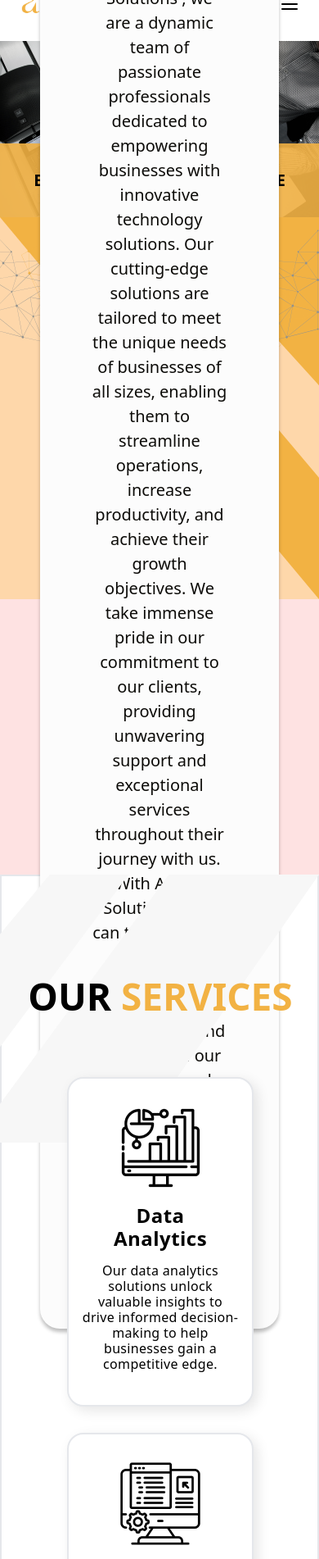
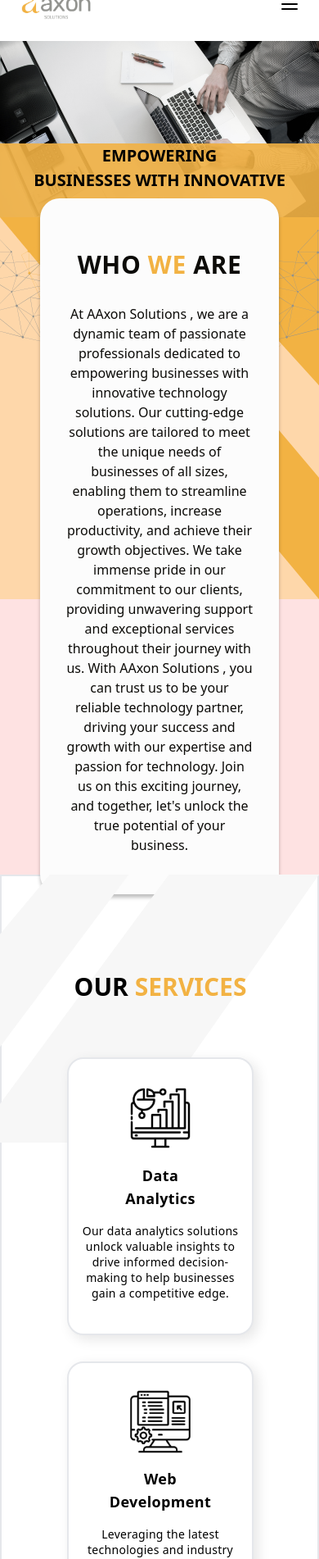
Before and after one commit to Junaid-Nazir-828/AaxonWebsiteResponsive, a Next.js app: page / in a window 390 px wide. Shown: the part 40-1942 px from the top of the page at 82% size. Built offline with nearby package versions, Linux system fonts and the light colour scheme.

Commit message:
added some responsive properties

```diff
--- a/components/Comments.js
+++ b/components/Comments.js
@@ -11,7 +11,7 @@ export default function Comments() {
                     </div>
 
                     <div>
-                        <div className="mt-24 grid xl:grid-cols-3 xl:gap-x-8 xl:gap-y-8 md:grid-cols-2 md:gap-x-8 md:gap-y-8 grid-cols-1 gap-y-8 mx-40">
+                        <div className="mt-24 grid xl:grid-cols-3 xl:gap-x-8 xl:gap-y-8 md:grid-cols-2 md:gap-x-8 md:gap-y-8 grid-cols-1 gap-y-8 lg:mx-40 mx-20">
                             {/* upper block */}
                             <div className=" rounded-[24px] px-[31px] py-[25px] shadow-[2px_15px_15px_0px_#00000017] bg-white">
                                 {/* picture and title */}
--- a/components/Techs.js
+++ b/components/Techs.js
@@ -8,9 +8,9 @@ export default function Techs() {
                     <img src="Group 25.svg"></img>
                 </div>
             </div>
-            <div className="lg:h-[97vh] h-[180vh] border-2">
+            <div className="lg:h-[97vh] sm:h-[160vh] h-[145vh] border-2">
                 <div className="absolute">
-                    <div className="flex justify-center pt-28 font-bold text-[46px] color-primary">
+                    <div className="flex justify-center pt-28 font-bold sm:text-[46px] text-[30px] color-primary">
                         <div>
                             OUR <span className="text-[#F2B243]">SERVICES</span>
                         </div>
@@ -20,12 +20,12 @@ export default function Techs() {
                     <div className="flex lg:flex-row flex-col lg:gap-x-8 gap-y-8 mt-16 mx-20">
                         <div className="border-2 text-center shadow-[5px_5px_16px_0px_#0000001A] rounded-[20px] bg-white">
                             <div className="flex justify-center mt-8">
-                                <img src="data analytics.png"></img>
+                                <img src="data analytics.png" className="sm:w-[105px] w-[80px]"></img>
                             </div>
-                            <div className="font-semibold text-2xl  leading-[28px] tracking-[0.02em] mt-4">
+                            <div className="font-semibold sm:text-2xl text-[18px] leading-[28px] tracking-[0.02em] mt-4">
                                 Data <br></br>Analytics
                             </div>
-                            <div className="font-normal text-[16px] leading-[19px] tracking-[0.02em] mt-4 px-4 pb-10">
+                            <div className="font-normal sm:text-[16px] text-[14px] leading-[19px] tracking-[0.02em] mt-4 px-4 pb-10">
                                 Our data analytics solutions unlock valuable
                                 insights to drive informed decision-making to
                                 help businesses gain a competitive edge.
@@ -33,12 +33,12 @@ export default function Techs() {
                         </div>
                         <div className="border-2 text-center shadow-[5px_5px_16px_0px_#0000001A] rounded-[20px] bg-white">
                             <div className="flex justify-center mt-8">
-                                <img src="web.png"></img>
+                                <img src="web.png" className="sm:w-[105px] w-[80px]"></img>
                             </div>
-                            <div className="font-semibold text-[24px] leading-[28px] tracking-[0.02em] mt-4">
+                            <div className="font-semibold sm:text-2xl text-[18px] leading-[28px] tracking-[0.02em] mt-4">
                                 Web<br></br>Development
                             </div>
-                            <div className="font-normal text-[16px] leading-[19px] tracking-[0.02em] mt-4 px-4 pb-10">
+                            <div className="font-normal sm:text-[16px] text-[14px] leading-[19px] tracking-[0.02em] mt-4 px-4 pb-10">
                                 Leveraging the latest technologies and industry
                                 best practices to design and develop responsive,
                                 scalable, and user-friendly websites that drive
@@ -47,12 +47,12 @@ export default function Techs() {
                         </div>
                         <div className="border-2 text-center shadow-[5px_5px_16px_0px_#0000001A] rounded-[20px] bg-white">
                             <div className="flex justify-center mt-8">
-                                <img src="sap.png"></img>
+                                <img src="sap.png" className="sm:w-[105px] w-[80px]"></img>
                             </div>
-                            <div className="font-semibold text-[24px] leading-[28px] tracking-[0.02em] mt-4">
+                            <div className="font-semibold sm:text-2xl text-[18px] leading-[28px] tracking-[0.02em] mt-4">
                                 System Apps<br></br>& Products
                             </div>
-                            <div className="font-normal text-[16px] leading-[19px] tracking-[0.02em] mt-4 px-4 pb-10">
+                            <div className="font-normal sm:text-[16px] text-[14px] leading-[19px] tracking-[0.02em] mt-4 px-4 pb-10">
                                 Using SAP's robust suite of enterprise software
                                 to integrate core business functions and enable
                                 seamless collaboration across departments.
--- a/components/Who.js
+++ b/components/Who.js
@@ -10,10 +10,10 @@ export default function Who() {
             <div className="flex items-center justify-center h-[95vh]">
                 <div className="relative w-3/4 text-center pb-12 text-primary rounded-[24px] shadow-[0px_4px_4px_0px_#00000040] bg-[#FCFCFC]">
                     <div>
-                        <div className="font-bold text-[46px] leading-[65px] tracking-[0.02em] pt-12">
+                        <div className="font-bold md:text-[46px] text-[30px] leading-[65px] tracking-[0.02em] pt-12">
                             WHO <span className="text-[#F2B243]">WE</span> ARE
                         </div>
-                        <div className="mx-16 mt-16 text-[20px]">
+                        <div className="md:mx-16 md:mt-16 md:text-[20px] text-[16px] mx-8 mt-4">
                             At AAxon Solutions , we are a dynamic team of
                             passionate professionals dedicated to empowering
                             businesses with innovative technology solutions. Our
```
